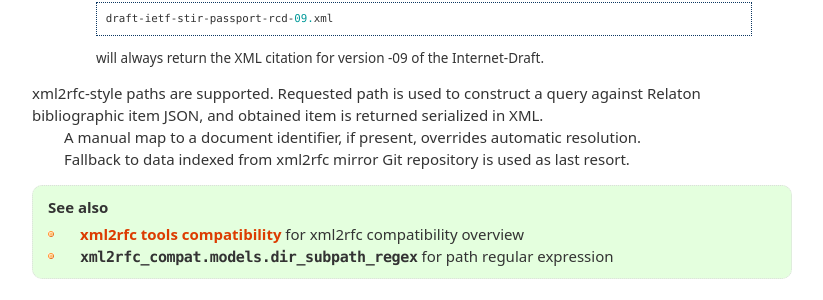
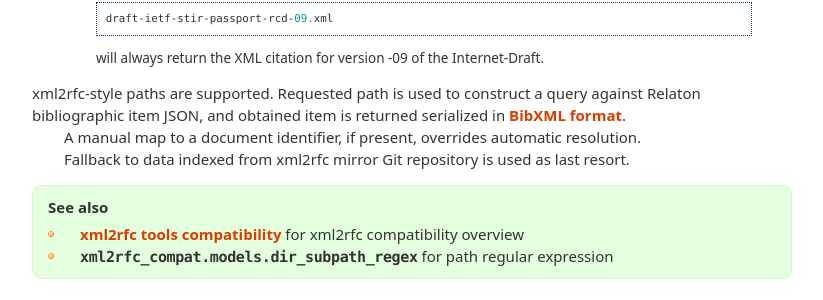
Before and after one commit to ietf-tools/bibxml-service, a Sphinx documentation site: the page built from docs/rfp-requirements.rst, in a window 1280 px wide and 900 px high, scrolled down 2009 px. Shown: the part 177-477 px from the top of the window, without its empty margins (228-1051 px from the left). Built offline with Sphinx 7.4.7, drawn with Linux system fonts in a browser that asks for light colours; pages that are not in the unit, such as notebooks, are missing from menus.

Commit message:
docs: link to BibXML format term where appropriate

```diff
--- a/docs/rfp-requirements.rst
+++ b/docs/rfp-requirements.rst
@@ -112,7 +112,7 @@ RFP requirement compliance
 
    xml2rfc-style paths are supported. Requested path is used
    to construct a query against Relaton bibliographic item JSON,
-   and obtained item is returned serialized in XML.
+   and obtained item is returned serialized in :term:`BibXML format`.
 
    A manual map to a document identifier, if present,
    overrides automatic resolution.
--- a/docs/topics/xml2rfc-compat.rst
+++ b/docs/topics/xml2rfc-compat.rst
@@ -19,6 +19,8 @@ xml2rfc tool compatibility tries to achieve the following goals:
 .. seealso::
 
    - :rfp:req:`5`
+
+   - :term:`BibXML foramt`
 
    - If you have cases where paths are resolved incorrectly,
      :doc:`/howto/adjust-xml2rfc-paths`.
```
